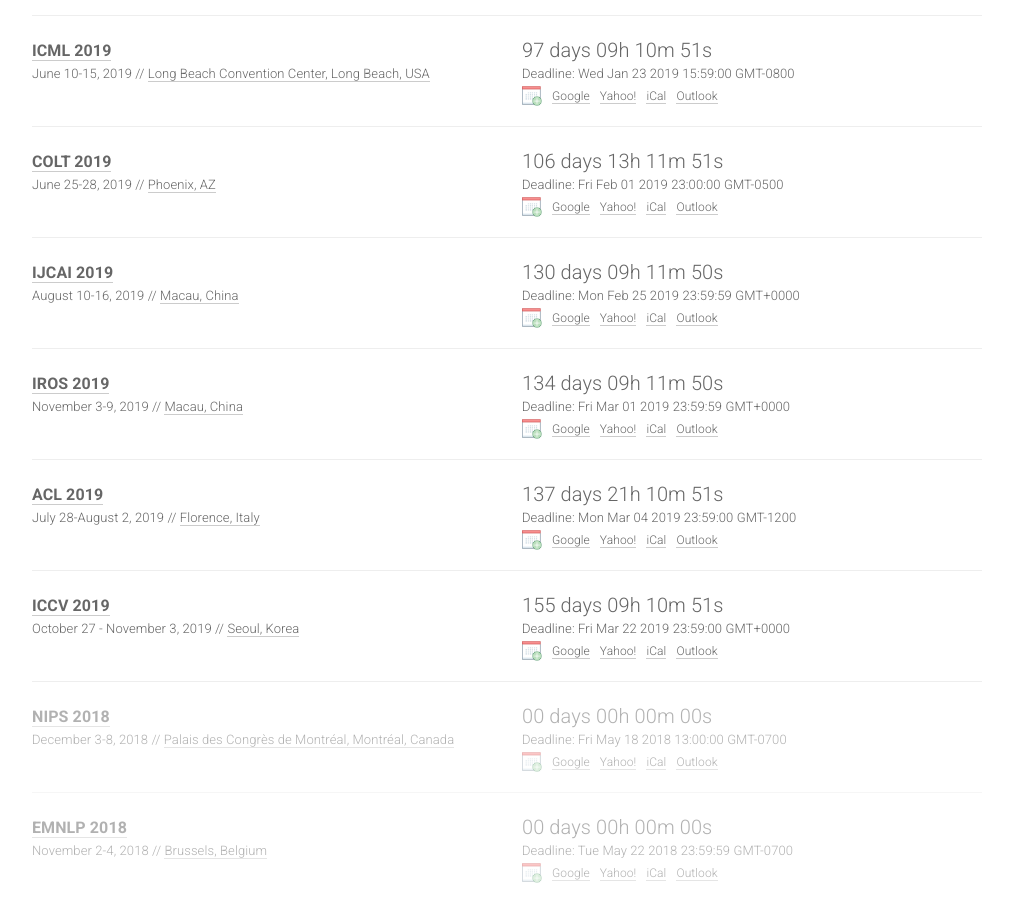
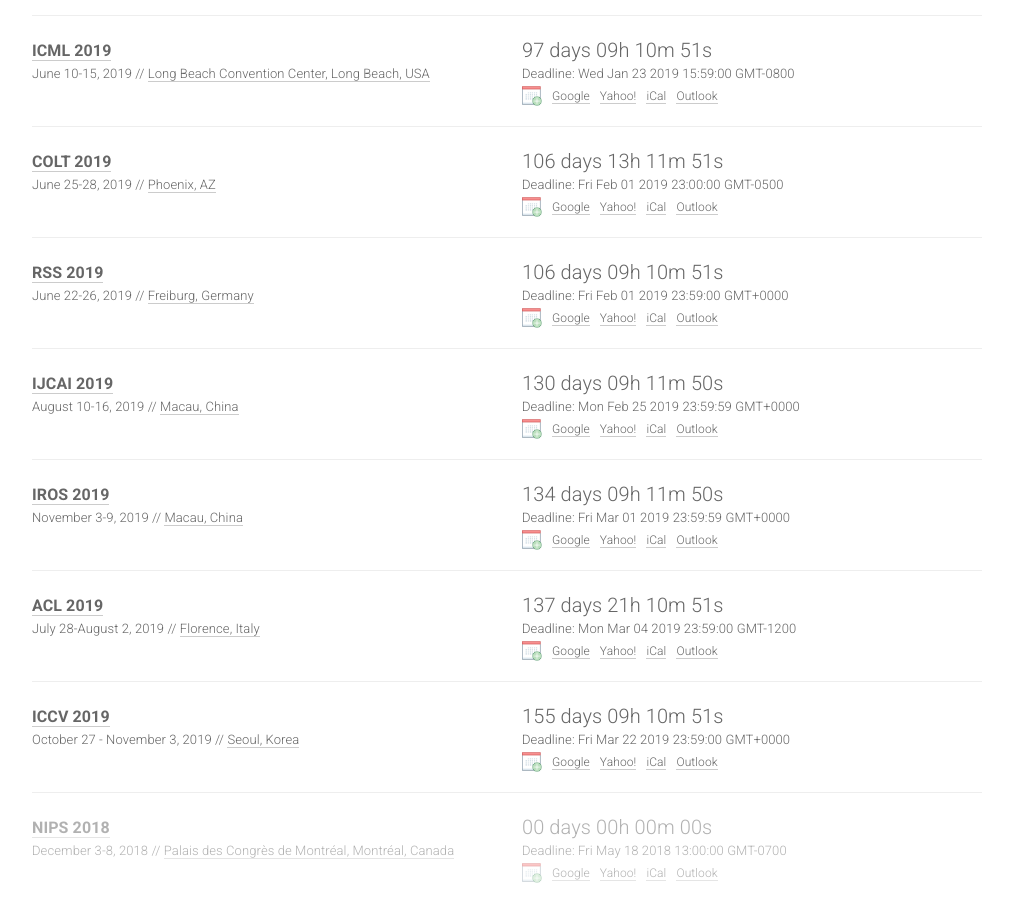
Before and after one commit to paperswithcode/ai-deadlines, a Jekyll site: the page built from index.html, in a window 1280 px wide and 900 px high, scrolled down 631 px. Shown: the whole window, without its empty margins (133-1146 px from the left). Built offline with Jekyll 4.4.1, drawn with Linux system fonts in a browser that asks for light colours; nearby versions of some CDN libraries; comment, search, counter and statistics services are not loaded.

Commit message:
Adding RSS 2019 conference

```diff
--- a/_data/conferences.yml
+++ b/_data/conferences.yml
@@ -60,6 +60,16 @@
   date: June 25-28, 2019
   place: Phoenix, AZ
   sub: ML
+
+- name: RSS
+  year: 2019
+  id: rss19
+  link: http://www.roboticsconference.org/
+  deadline: "2019-02-01 23:59:00"
+  timezone: PT
+  date: June 22-26, 2019
+  place: Freiburg, Germany
+  sub: RO
 
 - name: IJCAI
   year: 2019
```
